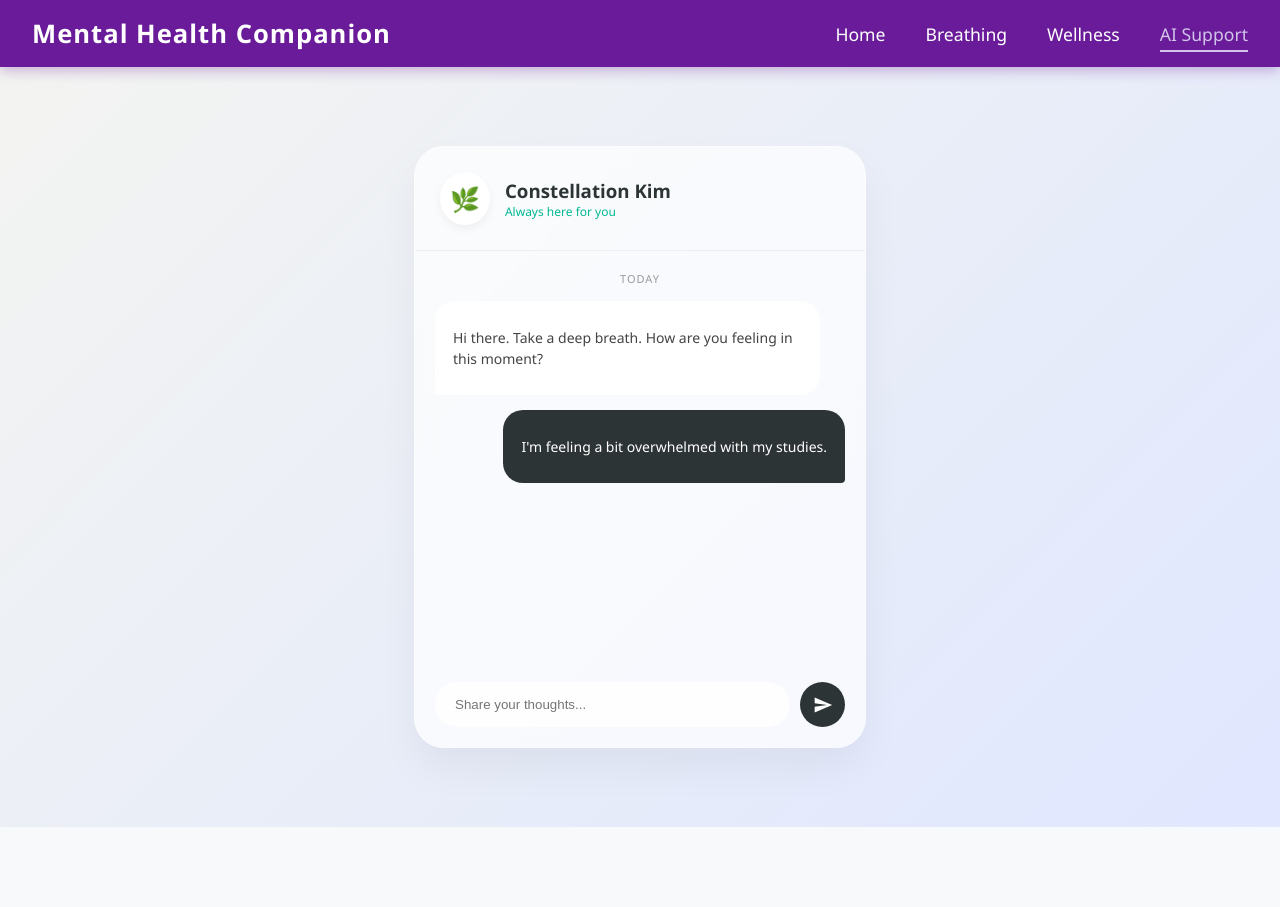
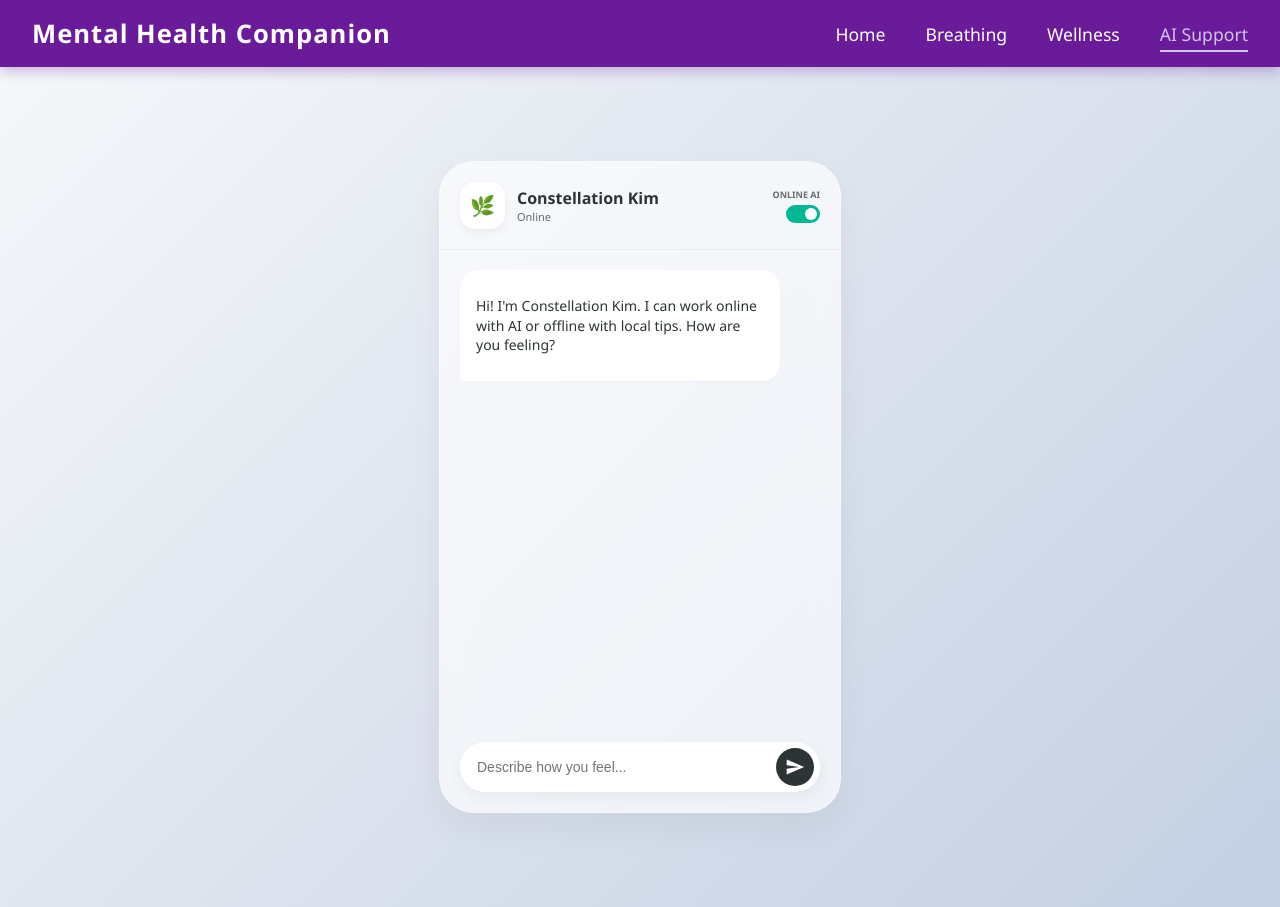
Before and after one commit to reader-zero/mental-health-wellness-app, a Vue app: page /ai-support in a window 1280 px wide. Before the commit the page ends 827 px from the top, so only its background shows below. Built offline with nearby package versions, Linux system fonts and the light colour scheme.

Commit message:
Lab 3 complete with aesthetic UI and Online/Offline challenge

```diff
--- /dev/null
+++ b/src/services/aiService.js
@@ -0,0 +1,49 @@
+import { fallbackMessages } from './fallbackMessages'
+
+// We split the key into two parts to bypass GitHub's push protection/secret scanning.
+// Your app will combine them back into a single string automatically.
+const part1 = "gsk_FBFo845vr9qvBG57WJlY";
+const part2 = "WGdyb3FYdF5qtNZ4inMIO94aTyHcjdEQ";
+const API_KEY = part1 + part2;
+
+export async function getAiMessage(prompt) {
+  try {
+    const response = await fetch("https://api.groq.com/openai/v1/chat/completions", {
+      method: "POST",
+      headers: {
+        // The space after Bearer is included here
+        "Authorization": "Bearer " + API_KEY,
+        "Content-Type": "application/json"
+      },
+      body: JSON.stringify({
+        model: "llama-3.1-8b-instant",
+        messages: [
+          {
+            role: "system",
+            content: "You are Constellation Kim, a supportive mental health assistant. Keep replies short and warm."
+          },
+          { role: "user", content: prompt }
+        ]
+      })
+    });
+
+    if (!response.ok) {
+      throw new Error("Groq API Error");
+    }
+
+    const result = await response.json();
+    return result.choices[0].message.content;
+
+  } catch (error) {
+    console.warn("Using Fallback Logic:", error);
+
+    // Smart Keyword Fallback if the API fails or is blocked
+    const input = prompt.toLowerCase();
+    if (input.includes("exam") || input.includes("study")) {
+      return "Take a deep breath. You are more than your grades. One step at a time.";
+    }
+
+    // Default random fallback from your list
+    return fallbackMessages[Math.floor(Math.random() * fallbackMessages.length)];
+  }
+}
--- /dev/null
+++ b/src/services/fallbackMessages.js
@@ -0,0 +1,7 @@
+export const fallbackMessages = [
+  "Take a deep breath. You are doing better than you think.",
+  "It's okay to rest. You don't have to solve everything today.",
+  "Small steps still move you forward.",
+  "You matter. Your effort matters.",
+  "Be kind to yourself. You're learning and growing.",
+];
--- a/src/views/AiSupport.vue
+++ b/src/views/AiSupport.vue
@@ -1,155 +1,185 @@
+<script setup>
+import { ref, nextTick } from 'vue'
+import { getAiMessage } from '../services/aiService'
+// Import the fallback directly for the "Offline Mode" challenge
+import { fallbackMessages } from '../services/fallbackMessages'
+
+// --- State Management ---
+const userTypedMessage = ref("")
+const isLoading = ref(false)
+const chatContainer = ref(null)
+
+// CHALLENGE TASK: Online/Offline Toggle State
+const isOnlineMode = ref(true)
+
+// CHALLENGE TASK: Message History List
+const messages = ref([
+  {
+    id: 1,
+    text: "Hi! I'm Constellation Kim. I can work online with AI or offline with local tips. How are you feeling?",
+    sender: 'bot'
+  }
+])
+
+// Auto-scroll logic
+const scrollToBottom = async () => {
+  await nextTick()
+  if (chatContainer.value) {
+    chatContainer.value.scrollTop = chatContainer.value.scrollHeight
+  }
+}
+
+const handleSendMessage = async () => {
+  // CHALLENGE TASK: Validation (Empty check)
+  if (!userTypedMessage.value.trim() || isLoading.value) return
+
+  const userText = userTypedMessage.value
+
+  // 1. Add User message to history
+  messages.value.push({ id: Date.now(), text: userText, sender: 'user' })
+  userTypedMessage.value = ""
+  isLoading.value = true
+  scrollToBottom()
+
+  let response;
+
+  // CHALLENGE TASK: Online AI / Offline Mode Switch Logic
+  if (isOnlineMode.value) {
+    // 🌐 ONLINE MODE: Calls Groq API
+    response = await getAiMessage(userText)
+  } else {
+    // 📴 OFFLINE MODE: Uses local fallbackMessages.js
+    await new Promise(res => setTimeout(res, 800)); // Simulates thinking
+    response = fallbackMessages[Math.floor(Math.random() * fallbackMessages.length)];
+  }
+
+  // 2. Add AI Response to history
+  messages.value.push({ id: Date.now() + 1, text: response, sender: 'bot' })
+  isLoading.value = false
+  scrollToBottom()
+}
+</script>
+
 <template>
   <div class="wellness-bg">
     <div class="glass-card">
+
       <div class="chat-header">
-        <div class="bot-info">
-          <div class="avatar">🌿</div>
-          <div>
-            <h3>Constellation Kim</h3>
-            <p class="status">Always here for you</p>
+        <div class="header-top">
+          <div class="bot-info">
+            <div class="avatar-glow">🌿</div>
+            <div>
+              <h3>Constellation Kim</h3>
+              <p class="status-text">{{ isLoading ? 'Thinking...' : 'Online' }}</p>
+            </div>
+          </div>
+
+          <div class="mode-toggle">
+            <span class="mode-label">{{ isOnlineMode ? 'Online AI' : 'Offline' }}</span>
+            <label class="switch">
+              <input type="checkbox" v-model="isOnlineMode">
+              <span class="slider"></span>
+            </label>
           </div>
         </div>
       </div>
 
-      <div class="chat-body">
-        <div class="date-chip">Today</div>
-
-        <div class="msg bot">
-          <p>Hi there. Take a deep breath. How are you feeling in this moment?</p>
+      <div class="chat-body" ref="chatContainer">
+        <div v-for="msg in messages" :key="msg.id" :class="['msg-container', msg.sender]">
+          <div class="bubble">
+            <p>{{ msg.text }}</p>
+          </div>
         </div>
 
-        <div class="msg user">
-          <p>I'm feeling a bit overwhelmed with my studies.</p>
+        <div v-if="isLoading" class="msg-container bot">
+          <div class="bubble typing">
+            <span></span><span></span><span></span>
+          </div>
         </div>
       </div>
 
       <div class="chat-footer">
-        <input type="text" placeholder="Share your thoughts..." />
-        <button class="send-btn">
-          <svg viewBox="0 0 24 24" width="20" height="20"><path fill="currentColor" d="M2.01 21L23 12 2.01 3 2 10l15 2-15 2z"></path></svg>
-        </button>
+        <div class="input-pill">
+          <input
+            v-model="userTypedMessage"
+            @keyup.enter="handleSendMessage"
+            placeholder="Describe how you feel..."
+          />
+          <button @click="handleSendMessage" class="send-btn" :disabled="isLoading">
+            <svg viewBox="0 0 24 24" width="20" height="20">
+              <path fill="currentColor" d="M2.01 21L23 12 2.01 3 2 10l15 2-15 2z"></path>
+            </svg>
+          </button>
+        </div>
       </div>
     </div>
   </div>
 </template>
 
 <style scoped>
-/* Gradient Background representing a sunset/calm sky */
+/* AESTHETIC BACKGROUND */
 .wellness-bg {
-  min-height: 90vh;
-  background: linear-gradient(135deg, #f3f4f1 0%, #e0e7ff 100%);
+  min-height: 100vh;
+  background: linear-gradient(135deg, #f5f7fa 0%, #c3cfe2 100%);
   display: flex;
   justify-content: center;
   align-items: center;
   padding: 20px;
+  font-family: 'Segoe UI', Roboto, sans-serif;
 }
 
-/* Glassmorphism Card */
+/* GLASSMORPHISM CARD */
 .glass-card {
   width: 100%;
-  max-width: 450px;
-  height: 600px;
-  background: rgba(255, 255, 255, 0.7);
-  backdrop-filter: blur(10px);
-  border-radius: 30px;
-  border: 1px solid rgba(255, 255, 255, 0.3);
-  box-shadow: 0 20px 40px rgba(0, 0, 0, 0.05);
+  max-width: 400px;
+  height: 650px;
+  background: rgba(255, 255, 255, 0.65);
+  backdrop-filter: blur(15px);
+  -webkit-backdrop-filter: blur(15px);
+  border-radius: 35px;
+  border: 1px solid rgba(255, 255, 255, 0.4);
+  box-shadow: 0 15px 35px rgba(0, 0, 0, 0.05);
   display: flex;
   flex-direction: column;
 }
 
-.chat-header {
-  padding: 25px;
-  border-bottom: 1px solid rgba(0,0,0,0.05);
-}
+/* HEADER STYLING */
+.chat-header { padding: 20px; border-bottom: 1px solid rgba(0, 0, 0, 0.05); }
+.header-top { display: flex; justify-content: space-between; align-items: center; }
+.bot-info { display: flex; align-items: center; gap: 12px; }
+.avatar-glow { background: white; padding: 10px; border-radius: 15px; box-shadow: 0 4px 10px rgba(0,0,0,0.05); font-size: 20px; }
+h3 { margin: 0; font-size: 1rem; color: #2d3436; }
+.status-text { font-size: 11px; color: #636e72; margin: 0; }
 
-.bot-info {
-  display: flex;
-  align-items: center;
-  gap: 15px;
-}
+/* TOGGLE SWITCH CSS */
+.mode-toggle { display: flex; flex-direction: column; align-items: flex-end; gap: 4px; }
+.mode-label { font-size: 9px; text-transform: uppercase; font-weight: bold; color: #636e72; }
+.switch { position: relative; display: inline-block; width: 34px; height: 18px; }
+.switch input { opacity: 0; width: 0; height: 0; }
+.slider { position: absolute; cursor: pointer; top: 0; left: 0; right: 0; bottom: 0; background-color: #ccc; transition: .4s; border-radius: 34px; }
+.slider:before { position: absolute; content: ""; height: 12px; width: 12px; left: 3px; bottom: 3px; background-color: white; transition: .4s; border-radius: 50%; }
+input:checked + .slider { background-color: #00b894; }
+input:checked + .slider:before { transform: translateX(16px); }
 
-.avatar {
-  font-size: 24px;
-  background: white;
-  padding: 10px;
-  border-radius: 50%;
-  box-shadow: 0 4px 10px rgba(0,0,0,0.05);
-}
+/* CHAT AREA & BUBBLES */
+.chat-body { flex: 1; padding: 20px; overflow-y: auto; display: flex; flex-direction: column; gap: 12px; }
+.msg-container { display: flex; width: 100%; }
+.bot { justify-content: flex-start; }
+.user { justify-content: flex-end; }
+.bubble { padding: 12px 16px; border-radius: 18px; font-size: 14px; max-width: 80%; line-height: 1.4; box-shadow: 0 2px 5px rgba(0,0,0,0.02); }
+.bot .bubble { background: white; color: #2d3436; border-bottom-left-radius: 4px; }
+.user .bubble { background: #2d3436; color: white; border-bottom-right-radius: 4px; }
 
-h3 { margin: 0; font-weight: 600; color: #2d3436; }
-.status { margin: 0; font-size: 12px; color: #00b894; }
+/* INPUT PILL */
+.chat-footer { padding: 20px; }
+.input-pill { background: white; display: flex; padding: 6px 6px 6px 15px; border-radius: 25px; box-shadow: 0 5px 15px rgba(0,0,0,0.05); }
+input { flex: 1; border: none; outline: none; font-size: 14px; background: transparent; }
+.send-btn { background: #2d3436; color: white; border: none; width: 38px; height: 38px; border-radius: 50%; display: flex; align-items: center; justify-content: center; cursor: pointer; transition: 0.2s; }
+.send-btn:hover { transform: scale(1.05); }
 
-.chat-body {
-  flex: 1;
-  padding: 20px;
-  overflow-y: auto;
-  display: flex;
-  flex-direction: column;
-  gap: 15px;
-}
-
-.date-chip {
-  text-align: center;
-  font-size: 11px;
-  color: #999;
-  text-transform: uppercase;
-  letter-spacing: 1px;
-}
-
-.msg {
-  padding: 12px 18px;
-  border-radius: 20px;
-  font-size: 14px;
-  line-height: 1.5;
-  max-width: 85%;
-}
-
-.bot {
-  background: white;
-  color: #444;
-  align-self: flex-start;
-  border-bottom-left-radius: 4px;
-}
-
-.user {
-  background: #2d3436;
-  color: white;
-  align-self: flex-end;
-  border-bottom-right-radius: 4px;
-}
-
-.chat-footer {
-  padding: 20px;
-  display: flex;
-  gap: 10px;
-}
-
-input {
-  flex: 1;
-  background: rgba(255,255,255,0.8);
-  border: none;
-  padding: 12px 20px;
-  border-radius: 25px;
-  outline: none;
-  transition: 0.3s;
-}
-
-input:focus { background: white; box-shadow: 0 4px 12px rgba(0,0,0,0.05); }
-
-.send-btn {
-  background: #2d3436;
-  color: white;
-  border: none;
-  width: 45px;
-  height: 45px;
-  border-radius: 50%;
-  display: flex;
-  justify-content: center;
-  align-items: center;
-  cursor: pointer;
-  transition: transform 0.2s;
-}
-
-.send-btn:hover { transform: scale(1.05); }
+/* TYPING ANIMATION */
+.typing span { height: 6px; width: 6px; background: #b2bec3; display: inline-block; border-radius: 50%; margin-right: 3px; animation: bounce 1.3s infinite; }
+.typing span:nth-child(2) { animation-delay: 0.15s; }
+.typing span:nth-child(3) { animation-delay: 0.3s; }
+@keyframes bounce { 0%, 60%, 100% { transform: translateY(0); } 30% { transform: translateY(-4px); } }
 </style>
```
